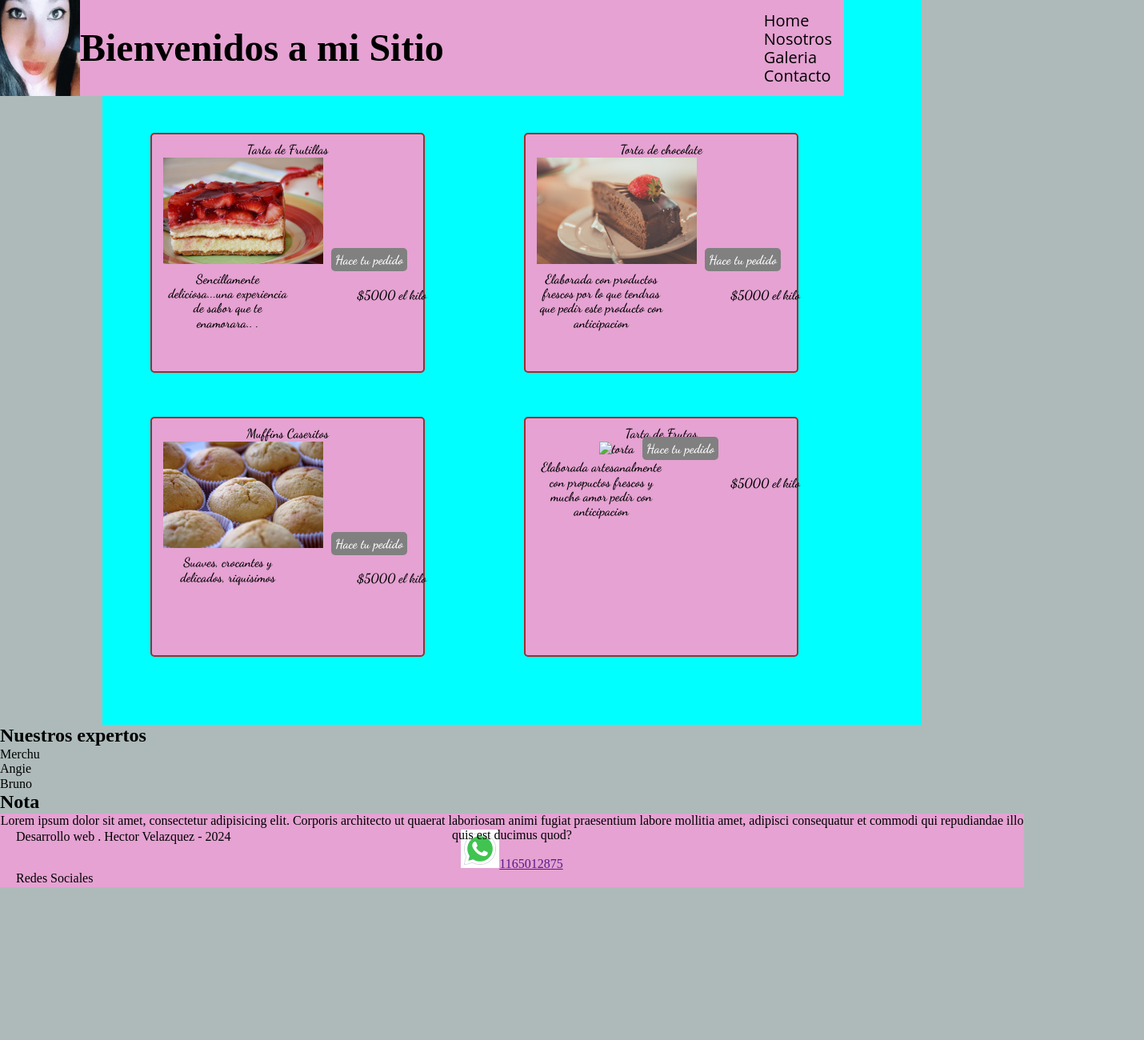
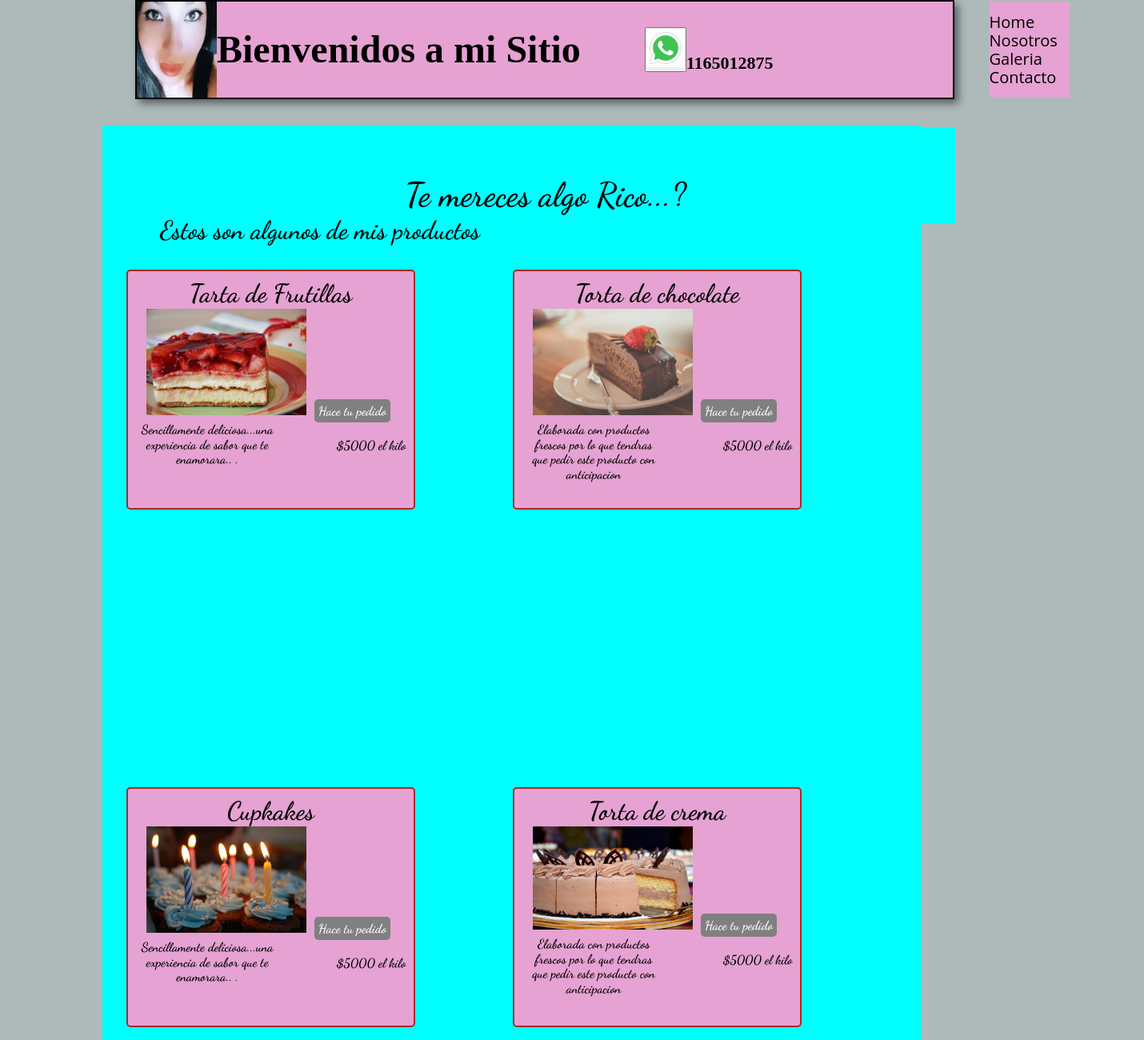
Before and after one commit to HectorVelazquez1969/proyecto-pasteleria, a plain HTML site: page proyecto pasteleria/index.html in a window 1280 px wide. Shown: the top 1300 px of the page at 80% size, 1430 px wide, since content can reach past the window. Before the commit the page ends 1109 px from the top, so only its background shows below. Drawn offline with Linux system fonts and the light colour scheme.

Commit message:
pude alinear barra de navegacion main y footer

```diff
--- a/proyecto pasteleria/index.html
+++ b/proyecto pasteleria/index.html
@@ -1,94 +1,162 @@
-
 <!DOCTYPE html>
 <html lang="es">
   <head>
-    <meta charset="UTF-8">
-    <meta name="viewport" content="width=device-width, initial-scale=1.0">
-
+    <meta charset="UTF-8" />
+    <meta name="viewport" content="width=device-width, initial-scale=1.0" />
 
     <title>Tortas y Pasteles</title>
-    <link href="https://fonts.googleapis.com/css2?family=Dancing+Script:wght@600&display=swap" rel="stylesheet">
-    <link rel="stylesheet" href="normalize.css">
-    <link rel="stylesheet" href="style.css">
+    <link
+      href="https://fonts.googleapis.com/css2?family=Dancing+Script:wght@600&display=swap"
+      rel="stylesheet"
+    />
 
+    <link rel="stylesheet" href="normalize.css" />
+    <link rel="stylesheet" href="style.css" />
   </head>
   <body>
     <!-- Esto sera el encabezado o header -->
     <header>
       <nav>
         <div class="navegacion">
-                <img class="logo" src="imagenes/Pau.jpg" alt="Pau" width="350px">
-                <h1 class="Tituloprincipal">Bienvenidos a mi Sitio </h1>
+          <img class="logo" src="imagenes/Pau.jpg" alt="Pau" width="350px" />
+          <h1 class="Tituloprincipal">Bienvenidos a mi Sitio</h1>
+          <div class="button">
+            <button>
+              <img src="imagenes/icwhatsapp.gif" alt="imagen de whatsapp" />
+            </button>
+            <h2 class="Escribinos">1165012875</h2>
+          </div>
           <ul class="derecha">
             <!-- incluyo un ancla en mis listas para que me lleve a otro sitio que despues vere -->
-                    <li><a class="activo" href="index.html" >Home</a></li>
+            <li><a class="activo" href="index.html">Home</a></li>
             <li><a href="nosotros.html">Nosotros</a></li>
             <li><a href="galeria.html">Galeria</a></li>
             <li><a href="contacto.html">Contacto</a></li>
           </ul>
         </div>
-
       </nav>
     </header>
     <!-- Esto sera el main o contenido principal -->
+    <!-- 19/05 no logre reducir el espacio entre las etiquetas de las imagenes, probe poniendole margin a la clase tarjeta pero se desarma todo -->
+
     <main class="main">
-
-        <h2 class="h2">Te mereces algo Rico...? </h2>
-        <h3 class="misproductos">Estos son algunos de mis productos</h3>
+      <h2 class="h2">Te mereces algo Rico...?</h2>
+      <h3 class="h3">Estos son algunos de mis productos</h3>
       <section class="contenedor">
         <div class="tarjeta">
-                <h4 class="titulotarjeta">Tarta de Frutillas</h4><img class="scale" src="imagenes/tartadefrutillas.jpg" alt="tarta" width="200px">
-                <p>Sencillamente deliciosa...una experiencia de sabor que te enamorara.. .</p>
+          <h4 class="titulotarjeta">Tarta de Frutillas</h4>
+          <img
+            class="scale"
+            src="imagenes/tartadefrutillas.jpg"
+            alt="tarta"
+            width="200px"
+          />
+          <p>
+            Sencillamente deliciosa...una experiencia de sabor que te
+            enamorara.. .
+          </p>
           <a class="boton-comprar">Hace tu pedido</a>
           <p class="precio">$5000 el kilo</p>
         </div>
         <div class="tarjeta">
           <h4 class="titulotarjeta">Torta de chocolate</h4>
-                <img class="scale" src="imagenes/tortadechocolate.jpg" alt="torta" width="200px">
-                <p>Elaborada con productos frescos por lo que tendras que pedir este producto con anticipacion</p>
+          <img
+            class="scale"
+            src="imagenes/tortadechocolate.jpg"
+            alt="torta"
+            width="200px"
+          />
+
+          <p>
+            Elaborada con productos frescos por lo que tendras que pedir este
+            producto con anticipacion
+          </p>
           <a class="boton-comprar">Hace tu pedido</a>
           <p class="precio">$5000 el kilo</p>
         </div>
         <div class="tarjeta">
-                <h4 class="titulotarjeta">Muffins Caseritos</h4><img class="scale" src="imagenes/muffins caseritos.jpg" alt="muffins" width="200px">
+          <h4 class="titulotarjeta">Cupkakes</h4>
+          <img
+            class="scale"
+            src="imagenes/cupcakes_1280.jpg"
+            alt="cupkakes"
+            width="200px"
+          />
+          <p>
+            Sencillamente deliciosa...una experiencia de sabor que te
+            enamorara.. .
+          </p>
+          <a class="boton-comprar">Hace tu pedido</a>
+          <p class="precio">$5000 el kilo</p>
+        </div>
+        <div class="tarjeta">
+          <h4 class="titulotarjeta">Torta de crema</h4>
+          <img
+            class="scale"
+            src="imagenes/tortadecrema.jpg"
+            alt="torta de crema"
+            width="200px"
+          />
+
+          <p>
+            Elaborada con productos frescos por lo que tendras que pedir este
+            producto con anticipacion
+          </p>
+          <a class="boton-comprar">Hace tu pedido</a>
+          <p class="precio">$5000 el kilo</p>
+        </div>
+        <div class="tarjeta">
+          <h4 class="titulotarjeta">Muffins Caseritos</h4>
+          <img
+            class="scale"
+            src="imagenes/muffins caseritos.jpg"
+            alt="muffins"
+            width="200px"
+          />
           <p>Suaves, crocantes y delicados, riquisimos</p>
           <a class="boton-comprar">Hace tu pedido</a>
           <p class="precio">$5000 el kilo</p>
         </div>
         <div class="tarjeta">
           <h4 class="titulotarjeta">Tarta de Frutas</h4>
-                <img class="scale"   src="./imagenes/tartadefrutas.jpg" alt="torta" width="200px">
-                <p> Elaborada artesanalmente con propuctos frescos y mucho amor <span>pedir con anticipacion</span></p>
+          <img
+            class="scale"
+            src="./imagenes/tartadefrutas.jpg"
+            alt="torta"
+            width="200px"
+          />
+          <p>
+            Elaborada artesanalmente con propuctos frescos y mucho amor
+            <span>pedir con anticipacion</span>
+          </p>
           <a class="boton-comprar">Hace tu pedido</a>
           <p class="precio">$5000 el kilo</p>
         </div>
       </section>
+    </main>
+    <!-- Aca termina el main No pude arreglar el espacio entre tarjetas -->
+
+    <section class="section">
+      <div class="div">
+        <h2>Coordinemos envio a domicilio </h2>
+        <img src="imagenes/enviado.png" width="40px"
+        ="camioncito"> El costo varia dependiendo de la zona.
+        <h2 class="horario">Horario de atencion</h2>
+        <h2>9 a 22hs</h2>
 
 
-    </main>
-
-    <section>
-        <h2>Nuestros expertos</h2>
-        <ul>
-            <li>Merchu</li>
-            <li>Angie</li>
-            <li>Bruno</li>
-        </ul>
-        <article>
-            <h2>Nota</h2>
-            <p>Lorem ipsum dolor sit amet, consectetur adipisicing elit. Corporis architecto ut quaerat laboriosam animi fugiat praesentium labore mollitia amet, adipisci consequatur et commodi qui repudiandae illo quis est ducimus quod?</p>
-        </article>
+      </div>
     </section>
 
     <!-- A partir de aca el footer -->
     <footer>
-            <div class="piedepagina ">
+      <div class="piedepagina">
         <p>Desarrollo web . Hector Velazquez - 2024</p>
-                <img src="imagenes/icwhatsapp.gif" alt="iconowhatsapp" ><a href="">1165012875</a>
+        <img src="imagenes/icwhatsapp.gif" alt="iconowhatsapp" /><a href=""
+          >1165012875</a
+        >
         <p>Redes Sociales</p>
-
       </div>
     </footer>
-
   </body>
 </html>
--- a/proyecto pasteleria/style.css
+++ b/proyecto pasteleria/style.css
@@ -4,29 +4,45 @@
   padding: 0;
 }
 
-body{
+body {
   background-color: rgb(174, 186, 186);
 }
 /* inicio sector navegacion */
 
 .navegacion {
   background-color: rgb(229, 162, 210);
+  border: 2px solid black;
   display: flex;
   flex-direction: row;
   width: 80%;
-  margin: auto;
   position: fixed;
-z-index: 1;}
-
- .Tituloprincipal{
-   font-size: 3em;
-   display: inline-flex
+  top: 0px;
+  left: 169px;
+  z-index: 1;
+  box-shadow: 5px 5px 10px rgba(0, 0, 0, 0.5);
+}
+.logo {
+  width: 100px;
 }
 
-ul {
-  list-style: none;
+.Tituloprincipal {
+  font-size: 3em;
  }
 
+ .button {
+   display: flex;
+  flex-direction: row;
+  justify-content: center;
+  align-items: center;
+  position: relative;
+  left: 80px;
+}
+.Escribinos{
+  font-size: 22px;
+  position: relative;
+  top: 44px;
+  margin-bottom: 55px;
+}
 .derecha {
   width: 100px;
   display: flex;
@@ -34,18 +50,13 @@ ul {
   justify-content: center;
   background-color: rgb(229, 162, 210);
   position: relative;
-  left: 400px;
+  left: 350px;
 }
-.logo {
-  width: 100px;
+
+ul {
+  list-style: none;
 }
-.misproductos {
-  width: 80%;
-  margin: auto;
-  background-color: aqua;
-  font-size: 23px;
-  font-weight: lighter;
-}
+
 
 ul li a {
   text-decoration: none;
@@ -64,51 +75,104 @@ ul li a .activo {
   background-color: rgb(0, 0, 0, 0.3);
 }
 
+.logo + h1 {
+  display: flex;
+  text-justify: center;
+}
+
+/* Fin de barra de Navegacion */
+
+/* Comienzo de Main */
+
+
+
+
+
+.h2 {
+  width: 80%;
+  text-align: center;
+  padding: 60px;
+  background-color: aqua;
+  height: 25px;
+  font-size: 35px;
+  font-family: "Dancing Script", cursive;
+  font-size: 42px;
+  position: relative;
+  top: 160px;
+  left: 170px;
+  display: flex;
+  justify-content: center;
+  }
+
+h3{position: relative;
+top: 150px;
+left: 150px;
+font-family: "Dancing Script", cursive;
+font-size: 32px;
+font-weight: 300;
+margin-left: 50px;}
+
+
+.contenedor {
+  margin: auto;
+  background-color: aqua;
+  width: 80%;
+  height: 2000px ;
+  /* display: flex; */
+  /* justify-content: space-around; */
+  display: grid;
+ grid-template-columns: 1fr 1fr;
+  padding: 30px;
+  gap: 2px;
+}
+
+
 .tarjeta {
   width: 75%;
   height: 300px;
   border: 2px solid brown;
-  gap: 5px;
-  margin: 10px;
+  margin-top: 150px;
   background-color: rgb(229, 162, 210);
   padding: 10px;
   font-family: "Dancing Script", cursive;
   border-radius: 5px;
   text-align: center;
   position: relative;
+
+
 }
-p{
+.titulotarjeta {
+  display: flex;
+  justify-content: center;
+  font-size: 32px;
+font-weight: 300;
+}
+
+p {
   position: absolute;
   justify-self: unset;
 }
-.h2 {
-  width: 80%;
-  margin: auto;
-  text-align: center;
-  padding: 40px;
-  background-color: aqua;
-  height: 25px;
-  font-size: 35px;}
 
 .boton-comprar {
   padding: 5px;
   background-color: gray;
   border-radius: 5px;
   color: white;
-margin: 6px;}
+  margin: 6px;
+}
 
 .boton-comprar:hover {
   padding: 3px;
   background-color: rgb(246, 248, 247);
   border-radius: 7px;
-    color: rgb(11, 11, 11)}
+  color: rgb(11, 11, 11);
+}
 
- .precio{
+.precio {
   position: relative;
   left: 200px;
   margin: 20px 10px;
 }
-
 
 .tarjeta p {
   width: 50%;
@@ -117,40 +181,38 @@ margin: 6px;}
 p {
   text-align: center;
 }
-.contenedor {
+.scale:hover {
+  transform: scale(1.2);
+  display: flex;
+  justify-content: center;
+}
+/* Aca termina el main */
+
+
+.section{
   margin: auto;
   background-color: aqua;
   width: 80%;
-  height: 100vh;
-  /* display: flex; */
-  justify-content: space-around;
-  display: grid;
-  grid-template-columns: 1fr 1fr;
-  padding: 50px;
-  gap: 10px;
-}
-.titulotarjeta {
-  display: flex;
-  justify-content: center;
-}
-.scale:hover {
-  transform: scale(1.3);
-  display: flex;
-  justify-content: center;
-}
-
-.logo + h1 {
-  display: flex;
-  text-justify: center;
-}
-
-.piedepagina {
-  background-color: rgb(229, 162, 210);
-  text-align: center;
-  padding: 20px;
+  height: 2000px ;
 }
 
 .holder {
   width: 960px;
   margin: 0 auto;
 }
+.section >div{
+  display: flex;
+  flex-direction: column;
+  justify-content: center;
+  align-items: center;
+}
+/* fin del main y comienzo del footer */
+
+.piedepagina {
+  background-color: rgb(229, 162, 210);
+  text-align: center;
+  padding: 20px;
+  width: 80%;
+  position: relative;
+  left:169px;
+}
```
Also changed, not shown: proyecto pasteleria/imagenes/enviado.png (added). Lines whose indentation alone changed are shown as unchanged.
